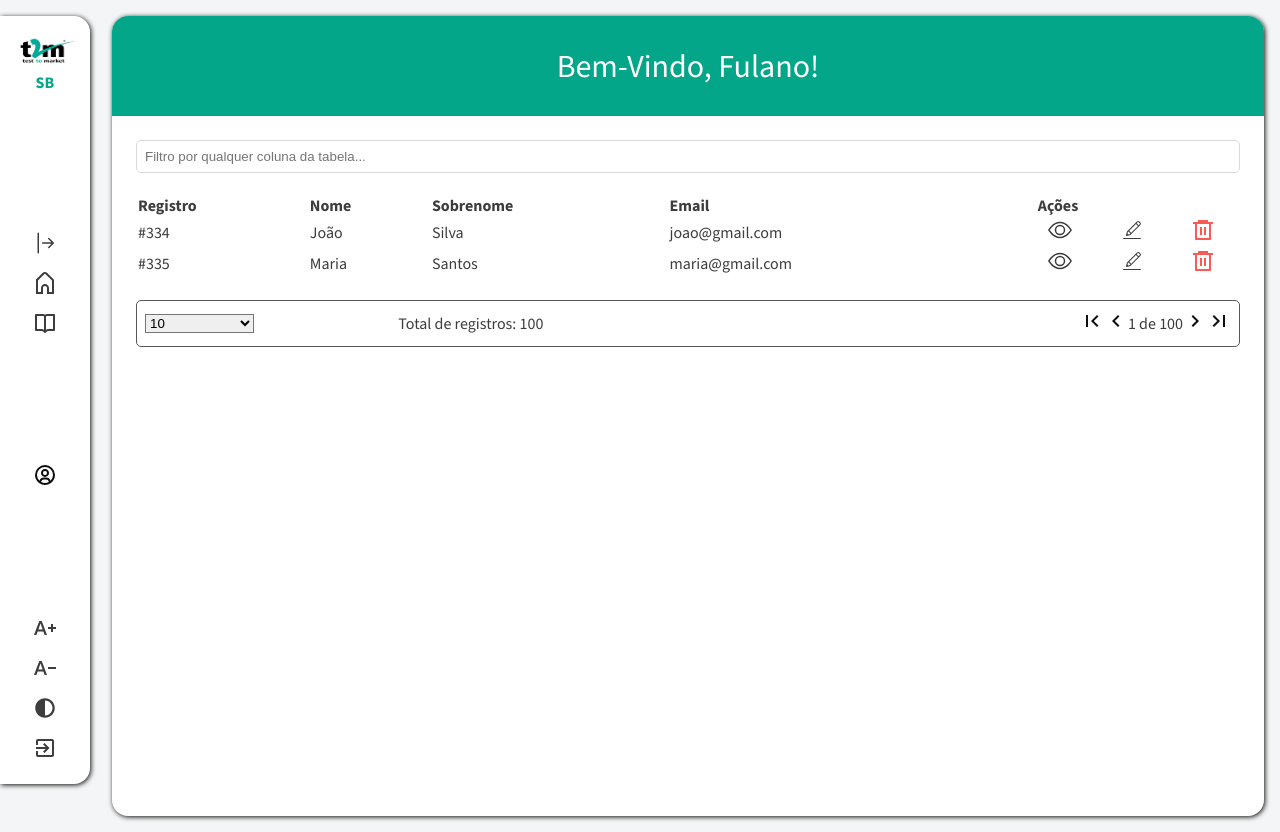
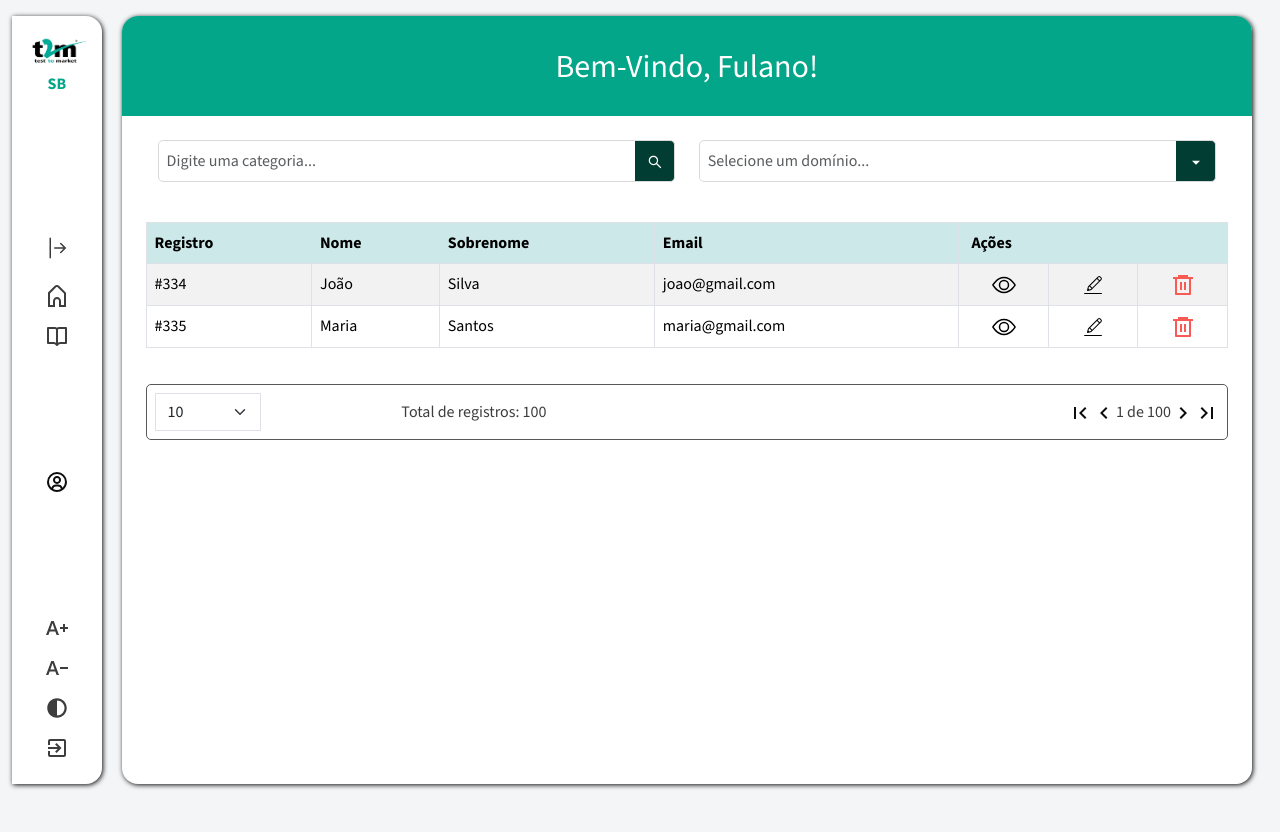
Before and after one commit to BibliotecaRedeConhecimento/front, a React (Vite) app: page / in a window 1280 px wide. After the commit the page ends 800 px from the top, so only its background shows below. Built offline with nearby package versions, Linux system fonts and the light colour scheme.

Commit message:
Ajustando configurações de design dos Componentes

```diff
--- a/src/components/PageContainer/styles.jsx
+++ b/src/components/PageContainer/styles.jsx
@@ -12,5 +12,5 @@ export const PageContainerStyle = styled.div`
     overflow: hidden;
     margin-left: auto;
     margin-right: 1rem;
-    height: 100vh;
+    height: calc(100vh - 2rem);
 `;
--- a/src/components/SideBarMobile/index.jsx
+++ b/src/components/SideBarMobile/index.jsx
@@ -52,7 +52,7 @@ function SidebarMobile({ logOut }) {
             </div>
           </div>
           <Offcanvas show={show} onHide={handleClose}>
-            <Offcanvas.Header>
+            <Offcanvas.Header style={{display: 'flex', justifyContent: 'space-between', alignItems: 'center'}}>
               <Offcanvas.Title>
                 <LogoArea>
                   <img src={LogoT2m} alt="Logo T2M" />
--- a/src/components/Table/index.jsx
+++ b/src/components/Table/index.jsx
@@ -5,13 +5,24 @@ import { CiEdit } from "react-icons/ci";
 import { BsEye } from "react-icons/bs";
 
 import { TableStyle } from "./styles.jsx";
-import SearchComponent from "../TableSearch/index.jsx";
 import PaginationComponent from "../TablePagination/index.jsx";
+import SearchComponentCategory from "../TableSearchCategory/index.jsx";
+import SearchComponentDomain from "../TableSearchDomain/index.jsx";
+import { Col, Container, Row } from "react-bootstrap";
 
 function TableComponent() {
   return (
     <>
-    <SearchComponent/>
+     <Container fluid>
+      <Row>
+        <Col xs={12} md={6}>
+          <SearchComponentCategory />
+        </Col>
+        <Col xs={12} md={6}>
+          <SearchComponentDomain />
+        </Col>
+      </Row>
+    </Container>
     <TableStyle>
       <div className="table-area">
         <Table striped bordered hover responsive>
--- a/src/components/Table/styles.jsx
+++ b/src/components/Table/styles.jsx
@@ -7,6 +7,7 @@ export const TableStyle = styled.div`
     width: 100%;
     background-color: var(--branco) !important;
     overflow-x: auto; /* Permite rolagem horizontal em telas menores */
+
   }
 
   .table {
@@ -15,6 +16,8 @@ export const TableStyle = styled.div`
     thead {
         th {
           text-align: left;
+          background-color: #CDE8E9;
+
         }
       }
     tbody {
--- /dev/null
+++ b/src/components/TableSearchCategory/index.jsx
@@ -0,0 +1,20 @@
+import Form from "react-bootstrap/Form";
+import InputGroup from "react-bootstrap/InputGroup";
+import Button from "react-bootstrap/Button";
+import { AiOutlineSearch } from "react-icons/ai";
+import { SearchStyle } from "./styles.jsx";
+
+function SearchComponentCategory() {
+  return (
+    <SearchStyle style={{marginBottom: 40}}>
+      <InputGroup className="mb-3">
+        <Form.Control placeholder="Digite uma categoria..." />
+        <Button variant="outline-secondary">
+          <AiOutlineSearch />
+        </Button>
+      </InputGroup>
+    </SearchStyle>
+  );
+}
+
+export default SearchComponentCategory;
--- /dev/null
+++ b/src/components/TableSearchCategory/styles.jsx
@@ -0,0 +1,39 @@
+import styled from "styled-components";
+import '../../Global.css'
+import '../../css/colors.css'
+
+export const SearchStyle = styled.div`
+  .input-group {
+    display: flex;
+
+  }
+
+  .form-control {
+    outline: none !important;
+    box-shadow: none !important;
+    padding: 8px;
+    border-radius: 5px 0 0 5px;
+    border: 1px solid #D9D9D9 !important;
+    width: calc(100% - 42px); /* Ajustar para o espaço do botão */
+
+    &:focus{
+        border-bottom: 2px solid var(--verde-primario) !important;
+        border: 0px;
+        border-radius: 5px 0 0 5px;
+    }
+  }
+
+  .btn-outline-secondary {
+    border-radius: 0 5px 5px 0;
+    border: 1px solid #D9D9D9;
+    border-left: none !important;
+    background-color: var(--verde-primario) !important;
+    width: 40px;
+    color: white;
+
+    &:hover {
+      background-color: var(--verde-primario);
+      color: white;
+    }
+  }
+`;
--- /dev/null
+++ b/src/components/TableSearchDomain/index.jsx
@@ -0,0 +1,20 @@
+import Form from "react-bootstrap/Form";
+import InputGroup from "react-bootstrap/InputGroup";
+import Button from "react-bootstrap/Button";
+import { RiArrowDownSFill } from "react-icons/ri";
+import { SearchStyle } from "./styles.jsx";
+
+function SearchComponentDomain() {
+  return (
+    <SearchStyle style={{marginBottom: 40}}>
+      <InputGroup className="mb-3">
+        <Form.Control placeholder="Selecione um domínio..." />
+        <Button variant="outline-secondary">
+          <RiArrowDownSFill />
+        </Button>
+      </InputGroup>
+    </SearchStyle>
+  );
+}
+
+export default SearchComponentDomain;
--- /dev/null
+++ b/src/components/TableSearchDomain/styles.jsx
@@ -0,0 +1,38 @@
+import styled from "styled-components";
+import '../../Global.css'
+import '../../css/colors.css'
+
+export const SearchStyle = styled.div`
+  .input-group {
+    display: flex;
+  }
+
+  .form-control {
+    outline: none !important;
+    box-shadow: none !important;
+    padding: 8px;
+    border-radius: 5px 0 0 5px;
+    border: 1px solid #D9D9D9 !important;
+    width: calc(100% - 42px); /* Ajustar para o espaço do botão */
+
+    &:focus{
+        border-bottom: 2px solid var(--verde-primario) !important;
+        border: 0px;
+        border-radius: 5px 0 0 5px;
+    }
+  }
+
+  .btn-outline-secondary {
+    border-radius: 0 5px 5px 0;
+    border: 1px solid #D9D9D9;
+    border-left: none !important;
+    background-color: var(--verde-primario) !important;
+    width: 40px;
+    color: white;
+
+    &:hover {
+      background-color: var(--verde-primario);
+      color: white;
+    }
+  }
+`;
--- a/src/main.jsx
+++ b/src/main.jsx
@@ -11,6 +11,7 @@ import RegisterDomain from './pages/RegisterDomain/Index.jsx';
 import SearchDomain from './pages/SearchDomain/Index.jsx';
 import RegisterKnowledge from './pages/RegisterKnowledge/Index.jsx';
 import SearchKnowledge from './pages/SearchKnowledge/Index.jsx';
+import 'bootstrap/dist/css/bootstrap.min.css';
 
 // O router vai servir para puxar as pages que precisamos utilizar e definir uma rota para elas
 const router = createBrowserRouter([
--- a/src/pages/Home/Index.jsx
+++ b/src/pages/Home/Index.jsx
@@ -7,8 +7,6 @@ import PageHeaderContainer from "../../components/PageHeaderContainer";
 import PageContentContainer from "../../components/PageContentContainer";
 import { useNavigate } from "react-router-dom";
 import TableComponent from "../../components/Table";
-import SearchComponent from "../../components/TableSearch";
-import PaginationComponent from "../../components/TablePagination";
 
 
 const Home = () => {
@@ -33,7 +31,6 @@ const navigateTo = (path) => {
 
   return (
     <div className="container-fluid">
-      <div className="row">
           <Sidebar windowSize={windowSize} />
         <div className="col">
           <PageContainer>
@@ -47,7 +44,6 @@ const navigateTo = (path) => {
            </PageContentContainer>
           </PageContainer>
         </div>
-      </div>
     </div>
   );
 };
```
